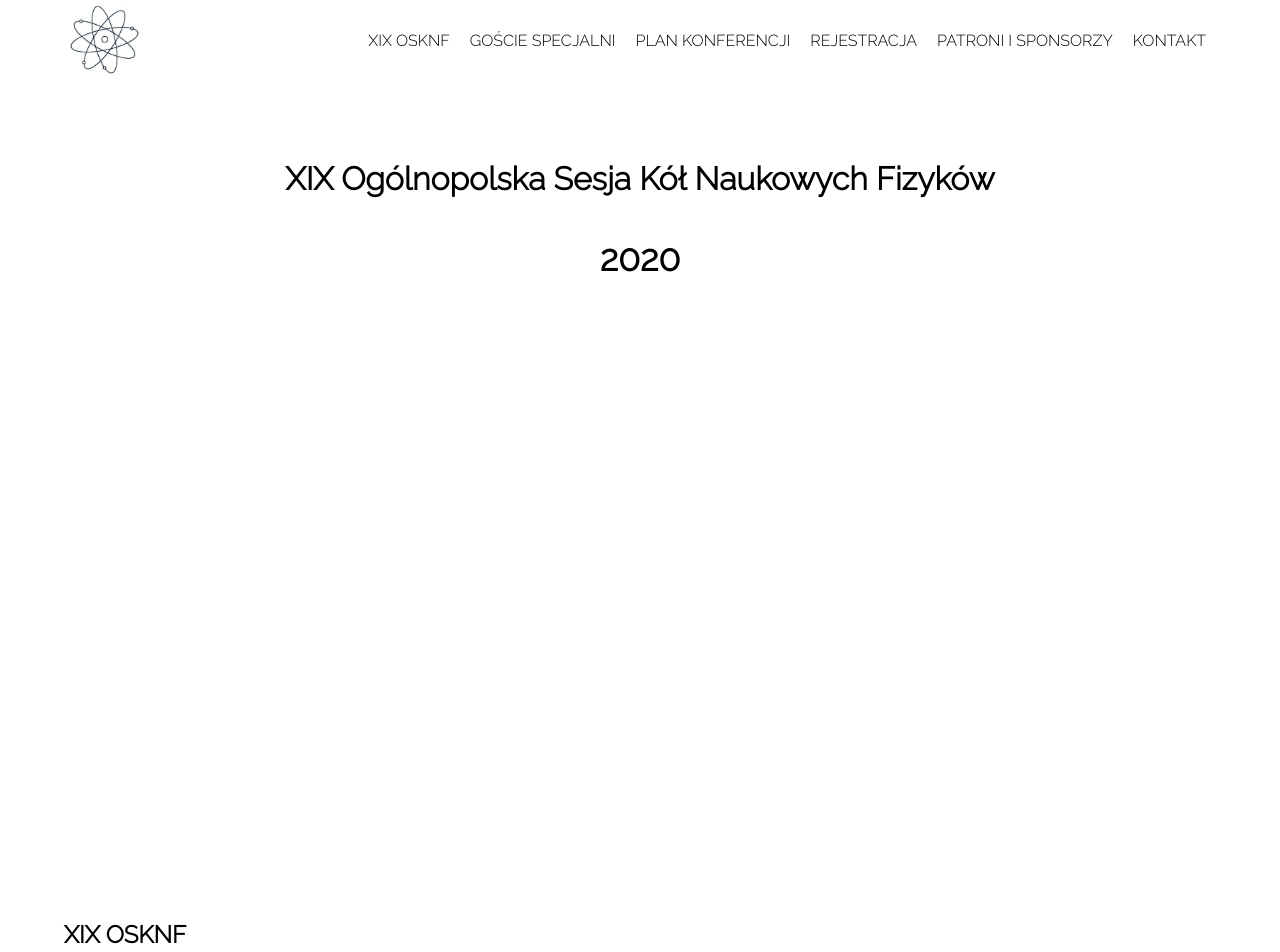
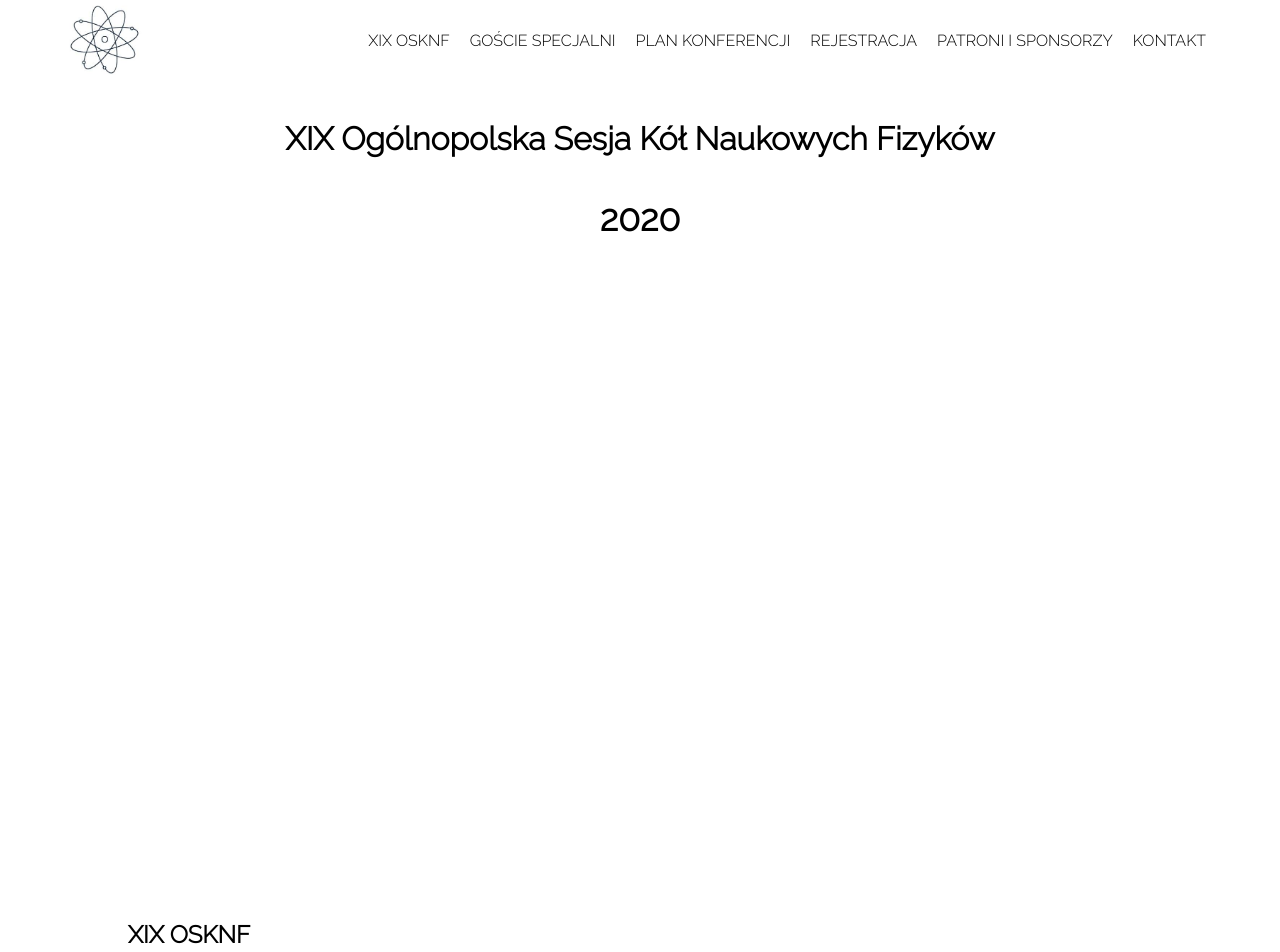
Before and after one commit to anytramm/osknf, a React (Create React App) app: page / in a window 1280 px wide. Shown: the top 952 px of the page. Built offline with nearby package versions, Linux system fonts and the light colour scheme.

Commit message:
little changes

```diff
--- a/src/Menu.js
+++ b/src/Menu.js
@@ -76,7 +76,7 @@ class Menu extends Component{
         const activeSectionIdMin = Math.floor((document.documentElement.scrollTop/document.documentElement.clientHeight));
         const activeSectionIdMax = Math.ceil((document.documentElement.scrollTop/document.documentElement.clientHeight));
         if(this.activeSectionId === this.state.sections.length-1){
-            this.activeSectionId=Math.floor((document.documentElement.scrollTop/document.documentElement.clientHeight)+0.004);
+            this.activeSectionId=Math.floor((document.documentElement.scrollTop/document.documentElement.clientHeight)+0.002);
         }
         else if(this.activeSectionId === 0){
             this.activeSectionId=activeSectionIdMax;
--- a/src/Section.css
+++ b/src/Section.css
@@ -1,11 +1,12 @@
 section{
     height: 100vh;
-    padding: 15vh 5vw 5vh 5vw;
+    padding: 10vh 5vw 10vh 5vw;
 }
 
 /* SECTIONS */
 
 h3{
+    padding: 5vh 5vw 0 5vw;
     font-size: 1.5em;
 }
 
```
